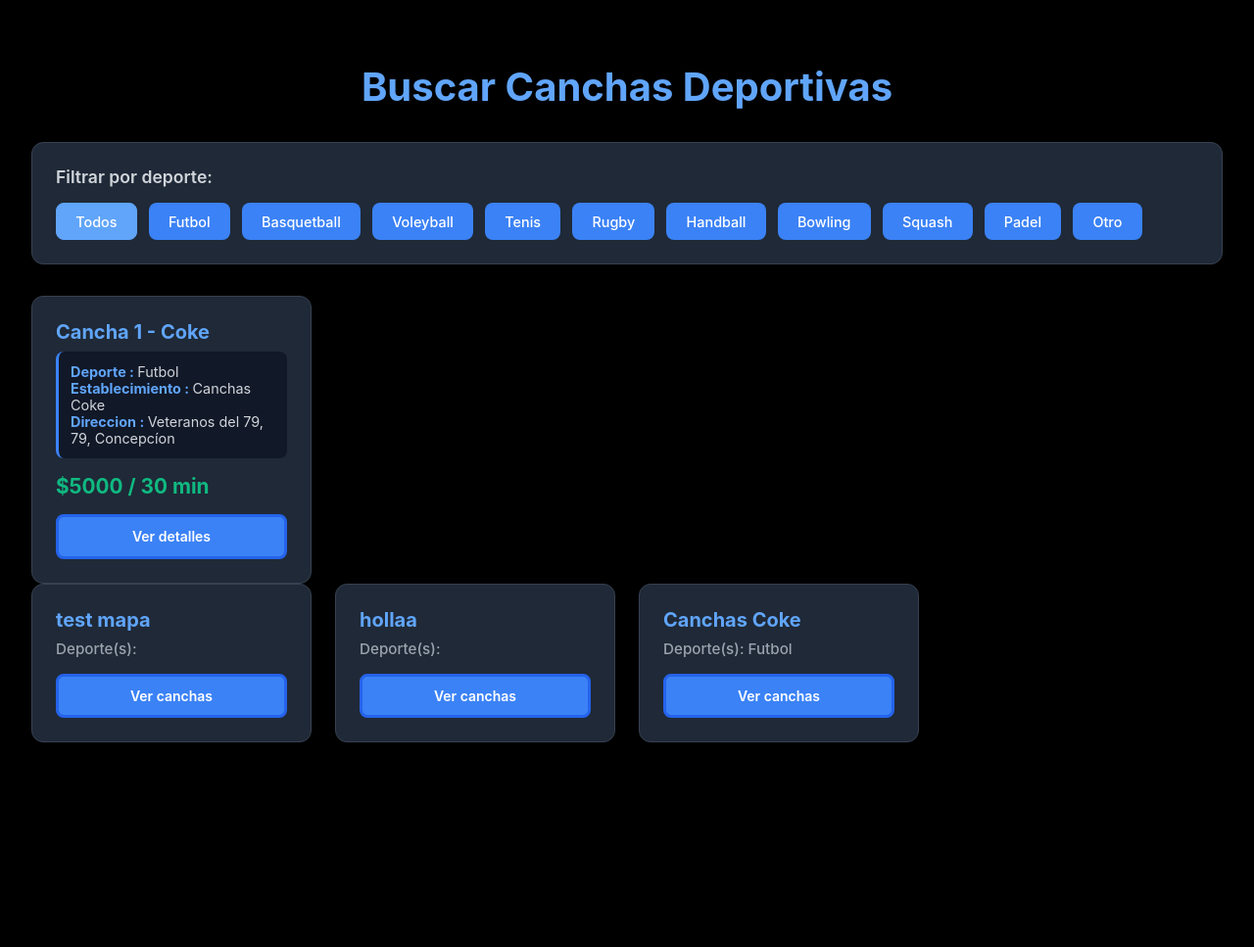
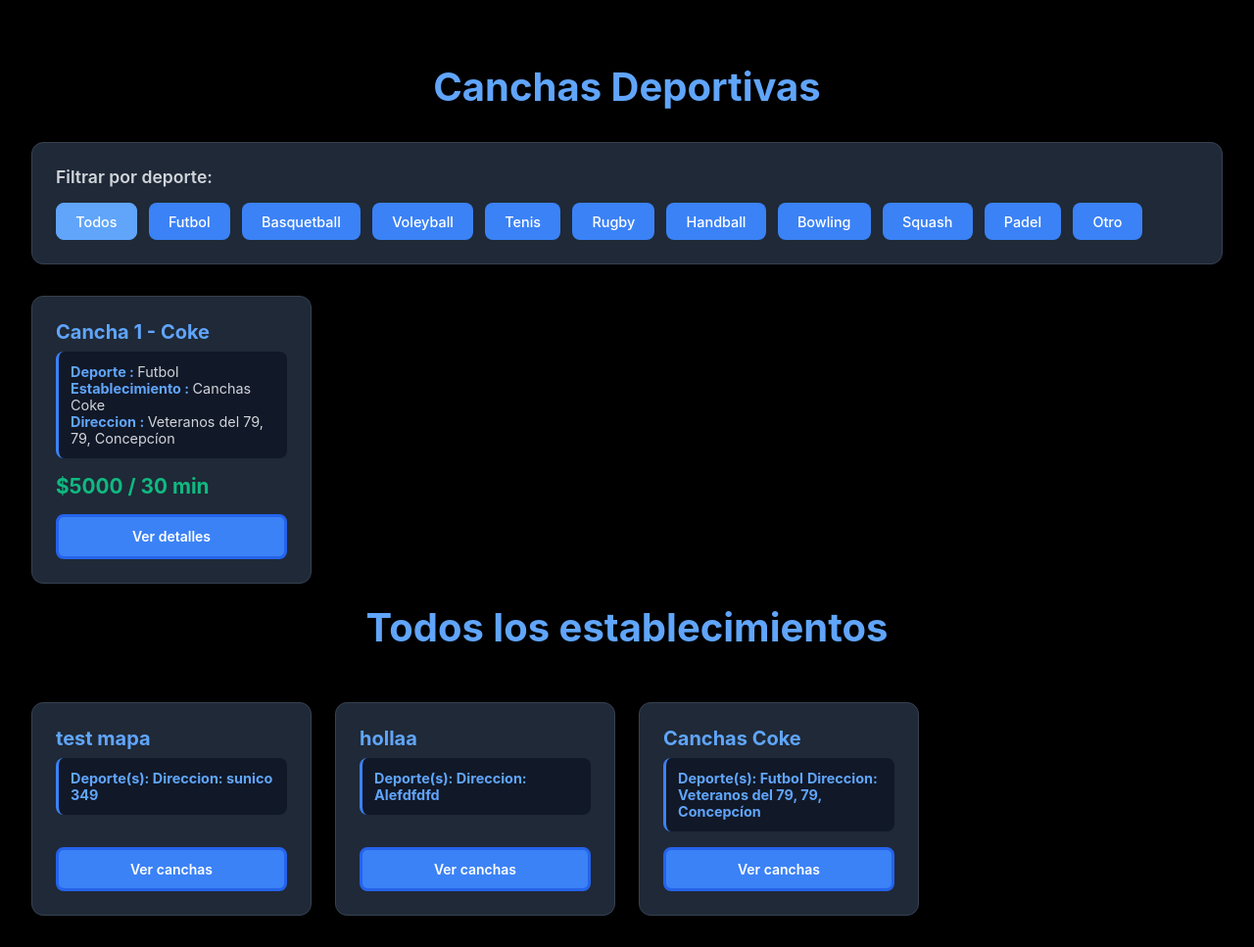
Before and after one commit to BrexR01Z/SN1, a Django app: page /cancha/buscar in a window 1280 px wide. Shown: the part 75-1042 px from the top of the page at 98% size. Before the commit the page ends 833 px from the top, so only its background shows below. Run offline with Django 5.2, Linux system fonts and the light colour scheme; data comes from the database, SQL or seed files in the repository.

Commit message:
buscar establecimientos

```diff
--- a/cuentas/templates/base.html
+++ b/cuentas/templates/base.html
@@ -42,6 +42,7 @@
                 <div class="user-badge">
                     <span class="user-name">Usuario : {{ user.get_username }} </span>
                     <hr>
+
                     {% if user.perfil_dueno %}
                     <span class="user-name">Tipo : Dueno </span>
                     {% elif user.perfil_cliente %}
@@ -57,9 +58,8 @@
                     <a href="{% url 'cuentas:SportsNet_dueno' %}" class="nav-button">Menu</a>
                     <a href="{% url 'cuentas:buscar_perfiles' %}" class="nav-button">Buscar Perfiles</a>
                 {% elif user.perfil_cliente %}
+                    <a href="{% url 'cuentas:SportsNet_cliente' %}" class="nav-button">Menu</a>
                     <a href="{% url 'cuentas:buscar_perfiles' %}" class="nav-button">Buscar Perfiles</a>
-                    <a href="{% url 'cuentas:SportsNet_cliente' %}" class="nav-button">Menu</a>
-
                 {% endif %}
 
                 <a href="{% url 'cuentas:perfil_usuario' %}" class="nav-button">Mi Perfil</a>
--- a/establecimientos/templates/buscar_cancha.html
+++ b/establecimientos/templates/buscar_cancha.html
@@ -9,7 +9,7 @@
 
 {% block content %}
 <div class="container">
-    <h1 class="search-title">Buscar Canchas Deportivas</h1>
+    <h1 class="search-title">Canchas Deportivas</h1>
 
     <div class="search-filters">
         <h3>Filtrar por deporte:</h3>
@@ -56,14 +56,19 @@
         {% endfor %}
     </div>
 
+    <br>
+    <h1 class="search-title">Todos los establecimientos</h1>
+    <br>
+
     <div class="canchas-grid">
         {% for est in establecimientos %}
             <div class="cancha-card">
                 <h3>{{ est.nombre }}</h3>
+                <p class="cancha-card-sports">
+                    <strong>Deporte(s): {{ est.deportes|join:", " }}</strong>
+                    <strong>Direccion: {{ est.direccion }}</strong>
+                </p>
 
-                <p class="cancha-card-subtitle">
-                    Deporte(s): {{ est.deportes|join:", " }}
-                </p>
                 <a href="{% url 'establecimientos:ver_establecimiento' est.id %}" class="nav-button reserve-button">
                     Ver canchas
                 </a>
```
